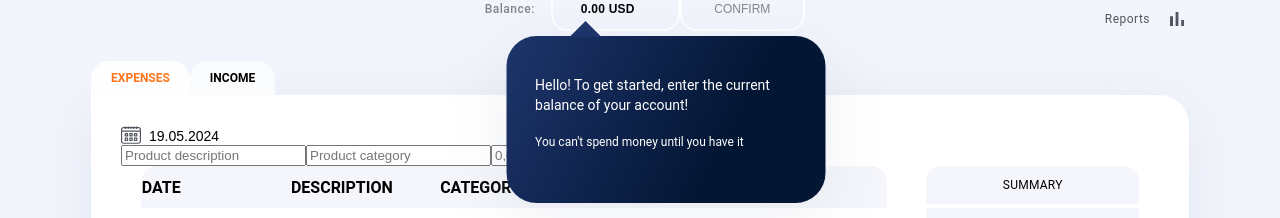
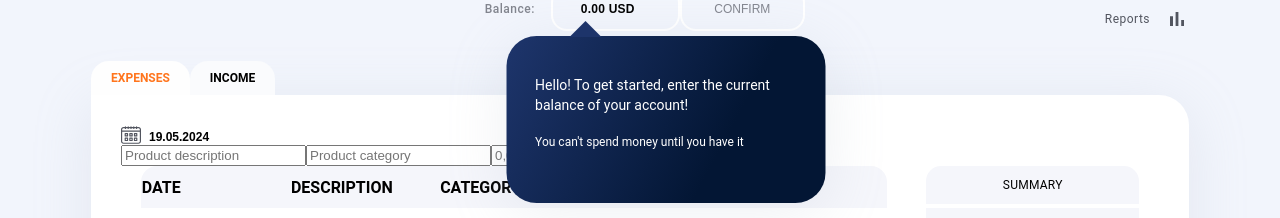
Before and after one commit to 831230/kapusta-architecture, a React (Create React App) app: page / in a window 1280 px wide. Both pictures are taken after typing "name@example.com", "Sample123" into the empty fields and a click on the button "LOG IN". Shown: the part 124-342 px from the top of the page. Built offline with nearby package versions, Linux system fonts and the light colour scheme.

Commit message:
change color calendar

```diff
--- a/src/components/DatePickerForm/DatePicker.module.css
+++ b/src/components/DatePickerForm/DatePicker.module.css
@@ -25,8 +25,8 @@
 	border: none;
 	color: vars(--text-gray);
 	cursor: pointer;
-	font-size: 14px;
-	font-weight: 500;
+	font-size: 12px;
+	font-weight: 900;
 	margin: 0;
 	outline: none;
 	padding: 0;
```
